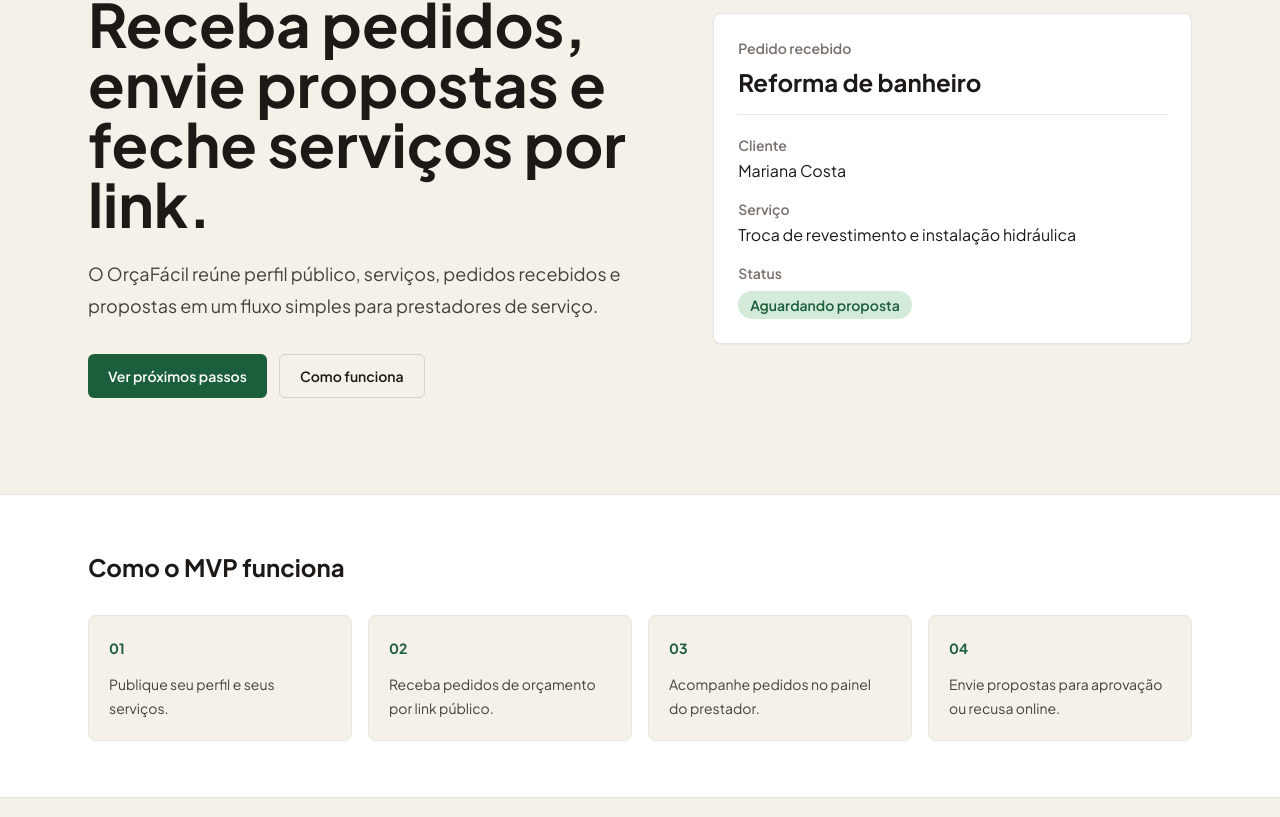
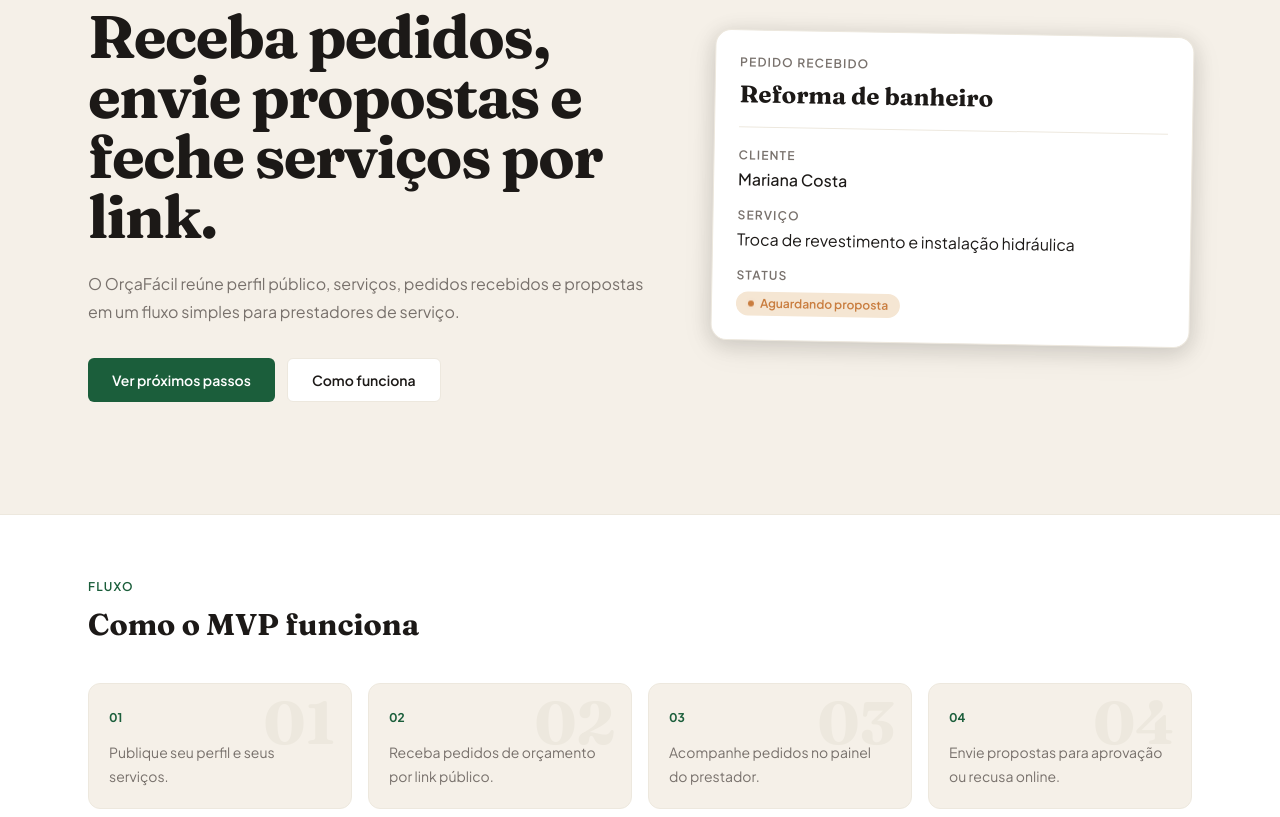
Before and after one commit to leonardodesaboia/vitriny, a Next.js app: page / in a window 1280 px wide. Shown: the part 203-1020 px from the top of the page. Built offline with nearby package versions, Linux system fonts and the light colour scheme; no server answers.

Commit message:
feat: redesign landing page with Tropical Paper design system

```diff
--- a/app/page.tsx
+++ b/app/page.tsx
@@ -1,96 +1,35 @@
 import { SiteFooter } from "@/components/layout/SiteFooter";
 import { SiteHeader } from "@/components/layout/SiteHeader";
-
-const mvpSteps = [
-  "Publique seu perfil e seus serviços.",
-  "Receba pedidos de orçamento por link público.",
-  "Acompanhe pedidos no painel do prestador.",
-  "Envie propostas para aprovação ou recusa online."
-];
+import { LandingHero } from "@/components/landing/LandingHero";
+import { LandingSteps } from "@/components/landing/LandingSteps";
 
 export default function Home() {
   return (
     <main className="min-h-screen bg-paper text-ink">
       <SiteHeader />
 
-      <section className="mx-auto grid w-full max-w-6xl gap-10 px-6 py-16 md:grid-cols-[1.1fr_0.9fr] md:items-center md:py-24">
-        <div>
-          <p className="text-sm font-semibold uppercase tracking-wide text-leaf">
-            Orçamentos organizados para prestadores de serviço
+      <LandingHero />
+
+      <section id="como-funciona" className="border-y border-paper-soft bg-white">
+        <div className="mx-auto max-w-6xl px-6 py-16">
+          <p className="text-xs font-semibold uppercase tracking-widest text-leaf">
+            Fluxo
           </p>
-          <h1 className="mt-4 max-w-3xl text-4xl font-bold tracking-normal text-ink md:text-6xl">
-            Receba pedidos, envie propostas e feche serviços por link.
-          </h1>
-          <p className="mt-6 max-w-2xl text-lg leading-8 text-stone-700">
-            O OrçaFácil reúne perfil público, serviços, pedidos recebidos e
-            propostas em um fluxo simples para prestadores de serviço.
-          </p>
-          <div className="mt-8 flex flex-col gap-3 sm:flex-row">
-            <a
-              className="inline-flex min-h-11 items-center justify-center rounded-md bg-leaf px-5 text-sm font-semibold text-white transition hover:bg-[#1d6443]"
-              href="#proximos-passos"
-            >
-              Ver próximos passos
-            </a>
-            <a
-              className="inline-flex min-h-11 items-center justify-center rounded-md border border-stone-300 px-5 text-sm font-semibold text-ink transition hover:border-leaf hover:text-leaf"
-              href="#como-funciona"
-            >
-              Como funciona
-            </a>
-          </div>
-        </div>
-
-        <div className="rounded-lg border border-stone-200 bg-white p-6 shadow-sm">
-          <div className="border-b border-stone-200 pb-4">
-            <p className="text-sm font-semibold text-stone-500">
-              Pedido recebido
-            </p>
-            <h2 className="mt-2 text-2xl font-bold">Reforma de banheiro</h2>
-          </div>
-          <dl className="mt-5 space-y-4 text-sm">
-            <div>
-              <dt className="font-semibold text-stone-500">Cliente</dt>
-              <dd className="mt-1 text-base text-ink">Mariana Costa</dd>
-            </div>
-            <div>
-              <dt className="font-semibold text-stone-500">Serviço</dt>
-              <dd className="mt-1 text-base text-ink">
-                Troca de revestimento e instalação hidráulica
-              </dd>
-            </div>
-            <div>
-              <dt className="font-semibold text-stone-500">Status</dt>
-              <dd className="mt-2 inline-flex rounded-full bg-mint px-3 py-1 text-sm font-semibold text-leaf">
-                Aguardando proposta
-              </dd>
-            </div>
-          </dl>
+          <h2 className="mt-3 font-fraunces text-3xl font-bold text-ink">
+            Como o MVP funciona
+          </h2>
+          <LandingSteps />
         </div>
       </section>
 
-      <section id="como-funciona" className="border-y border-stone-200 bg-white">
-        <div className="mx-auto max-w-6xl px-6 py-14">
-          <h2 className="text-2xl font-bold text-ink">Como o MVP funciona</h2>
-          <div className="mt-8 grid gap-4 md:grid-cols-4">
-            {mvpSteps.map((step, index) => (
-              <div
-                className="rounded-lg border border-stone-200 bg-paper p-5"
-                key={step}
-              >
-                <span className="text-sm font-bold text-leaf">
-                  {String(index + 1).padStart(2, "0")}
-                </span>
-                <p className="mt-3 text-sm leading-6 text-stone-700">{step}</p>
-              </div>
-            ))}
-          </div>
-        </div>
-      </section>
-
-      <section id="proximos-passos" className="mx-auto max-w-6xl px-6 py-14">
-        <h2 className="text-2xl font-bold text-ink">Próxima etapa</h2>
-        <p className="mt-4 max-w-2xl text-base leading-7 text-stone-700">
+      <section id="proximos-passos" className="mx-auto max-w-6xl px-6 py-16">
+        <p className="text-xs font-semibold uppercase tracking-widest text-leaf">
+          Status
+        </p>
+        <h2 className="mt-3 font-fraunces text-3xl font-bold text-ink">
+          Próxima etapa
+        </h2>
+        <p className="mt-4 max-w-2xl text-base leading-7 text-ink-muted">
           O MVP já cobre o fluxo principal. A próxima etapa é validar o caminho
           completo em ambiente real e preparar o deploy.
         </p>
--- /dev/null
+++ b/components/landing/LandingHero.tsx
@@ -0,0 +1,96 @@
+"use client";
+
+import { motion } from "framer-motion";
+
+const container = {
+  hidden: {},
+  show: { transition: { staggerChildren: 0.1 } }
+};
+
+const item = {
+  hidden: { opacity: 0, y: 16 },
+  show: { opacity: 1, y: 0, transition: { type: "spring" as const, stiffness: 300, damping: 30 } }
+};
+
+export function LandingHero() {
+  return (
+    <section className="relative mx-auto grid w-full max-w-6xl gap-10 px-6 py-16 md:grid-cols-[1.1fr_0.9fr] md:items-center md:py-28">
+      <motion.div variants={container} initial="hidden" animate="show">
+        <motion.p
+          variants={item}
+          className="text-xs font-semibold uppercase tracking-widest text-leaf"
+        >
+          Orçamentos organizados
+        </motion.p>
+        <motion.h1
+          variants={item}
+          className="mt-4 font-fraunces text-5xl font-bold leading-tight tracking-tight text-ink md:text-6xl"
+        >
+          Receba pedidos, envie propostas e feche serviços por link.
+        </motion.h1>
+        <motion.p variants={item} className="mt-6 max-w-xl text-base leading-7 text-ink-muted">
+          O OrçaFácil reúne perfil público, serviços, pedidos recebidos e
+          propostas em um fluxo simples para prestadores de serviço.
+        </motion.p>
+        <motion.div variants={item} className="mt-8 flex flex-col gap-3 sm:flex-row">
+          <a
+            className="inline-flex min-h-11 items-center justify-center rounded-md bg-leaf px-6 text-sm font-semibold text-white transition hover:bg-leaf-hover"
+            href="#proximos-passos"
+          >
+            Ver próximos passos
+          </a>
+          <a
+            className="inline-flex min-h-11 items-center justify-center rounded-md border border-paper-soft bg-white px-6 text-sm font-semibold text-ink transition hover:border-leaf hover:text-leaf"
+            href="#como-funciona"
+          >
+            Como funciona
+          </a>
+        </motion.div>
+      </motion.div>
+
+      <motion.div
+        initial={{ opacity: 0, y: 24 }}
+        animate={{ opacity: 1, y: 0, rotate: 1 }}
+        transition={{ delay: 0.3, type: "spring" as const, stiffness: 200, damping: 28 }}
+        className="relative rounded-2xl border border-paper-soft bg-white p-6 shadow-card-hover"
+      >
+        <div className="border-b border-paper-soft pb-4">
+          <p className="text-xs font-semibold uppercase tracking-widest text-ink-muted">
+            Pedido recebido
+          </p>
+          <h2 className="mt-2 font-fraunces text-2xl font-bold text-ink">
+            Reforma de banheiro
+          </h2>
+        </div>
+        <dl className="mt-5 space-y-4 text-sm">
+          <div>
+            <dt className="text-xs font-semibold uppercase tracking-widest text-ink-muted">
+              Cliente
+            </dt>
+            <dd className="mt-1 text-base font-medium text-ink">Mariana Costa</dd>
+          </div>
+          <div>
+            <dt className="text-xs font-semibold uppercase tracking-widest text-ink-muted">
+              Serviço
+            </dt>
+            <dd className="mt-1 text-base text-ink">
+              Troca de revestimento e instalação hidráulica
+            </dd>
+          </div>
+          <div>
+            <dt className="text-xs font-semibold uppercase tracking-widest text-ink-muted">
+              Status
+            </dt>
+            <dd className="mt-2 inline-flex items-center gap-1.5 rounded-full bg-amber-soft px-3 py-1 text-xs font-semibold text-amber">
+              <span className="relative flex h-1.5 w-1.5">
+                <span className="absolute inline-flex h-full w-full animate-ping rounded-full bg-amber opacity-75" />
+                <span className="relative inline-flex h-1.5 w-1.5 rounded-full bg-amber" />
+              </span>
+              Aguardando proposta
+            </dd>
+          </div>
+        </dl>
+      </motion.div>
+    </section>
+  );
+}
--- /dev/null
+++ b/components/landing/LandingSteps.tsx
@@ -0,0 +1,46 @@
+"use client";
+
+import { motion } from "framer-motion";
+
+const steps = [
+  { n: "01", text: "Publique seu perfil e seus serviços." },
+  { n: "02", text: "Receba pedidos de orçamento por link público." },
+  { n: "03", text: "Acompanhe pedidos no painel do prestador." },
+  { n: "04", text: "Envie propostas para aprovação ou recusa online." }
+];
+
+const container = {
+  hidden: {},
+  show: { transition: { staggerChildren: 0.1 } }
+};
+
+const item = {
+  hidden: { opacity: 0, y: 16 },
+  show: { opacity: 1, y: 0, transition: { type: "spring" as const, stiffness: 300, damping: 30 } }
+};
+
+export function LandingSteps() {
+  return (
+    <motion.div
+      variants={container}
+      initial="hidden"
+      whileInView="show"
+      viewport={{ once: true, amount: 0.2 }}
+      className="mt-10 grid gap-4 md:grid-cols-4"
+    >
+      {steps.map((step) => (
+        <motion.div
+          key={step.n}
+          variants={item}
+          className="relative rounded-xl border border-paper-soft bg-paper p-5"
+        >
+          <span className="pointer-events-none absolute right-4 top-2 select-none font-fraunces text-6xl font-bold leading-none text-paper-soft">
+            {step.n}
+          </span>
+          <span className="relative text-xs font-bold text-leaf">{step.n}</span>
+          <p className="relative mt-3 text-sm leading-6 text-ink-muted">{step.text}</p>
+        </motion.div>
+      ))}
+    </motion.div>
+  );
+}
```
